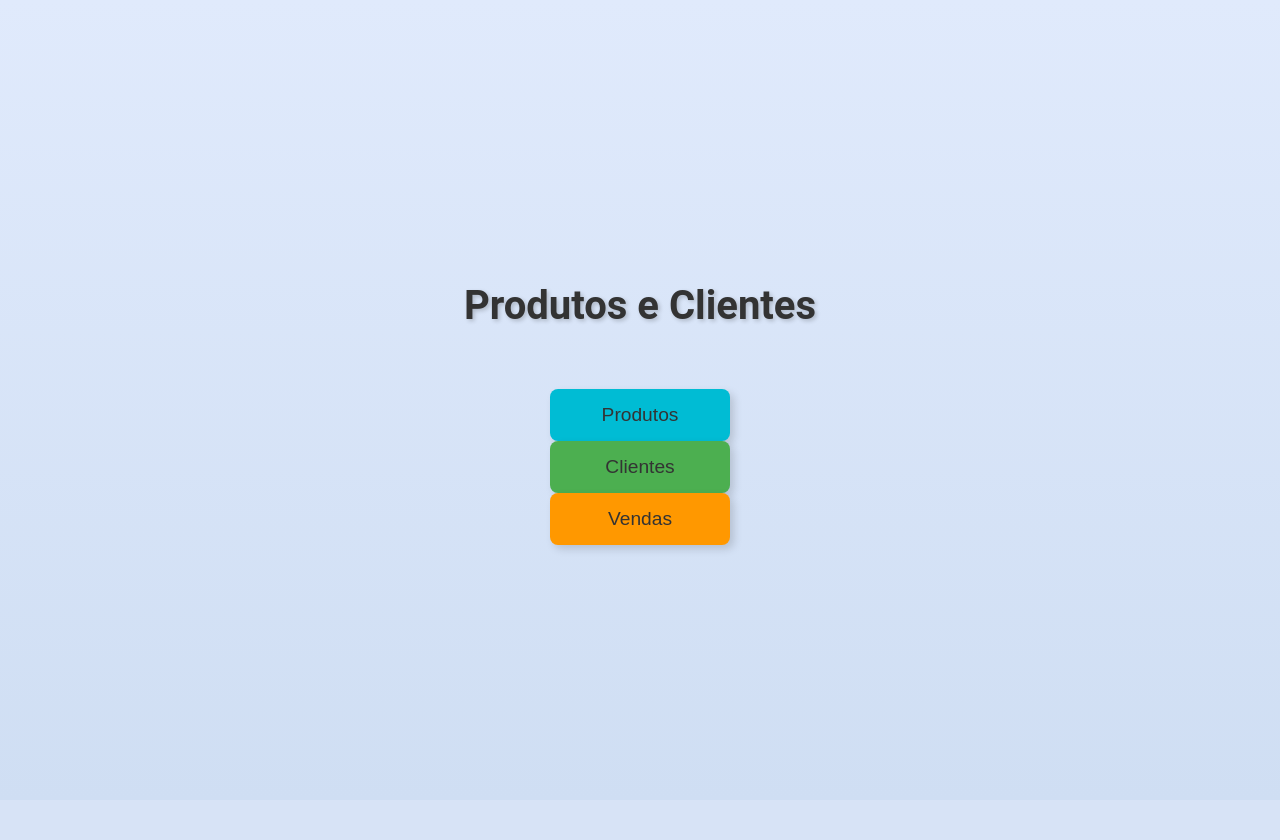
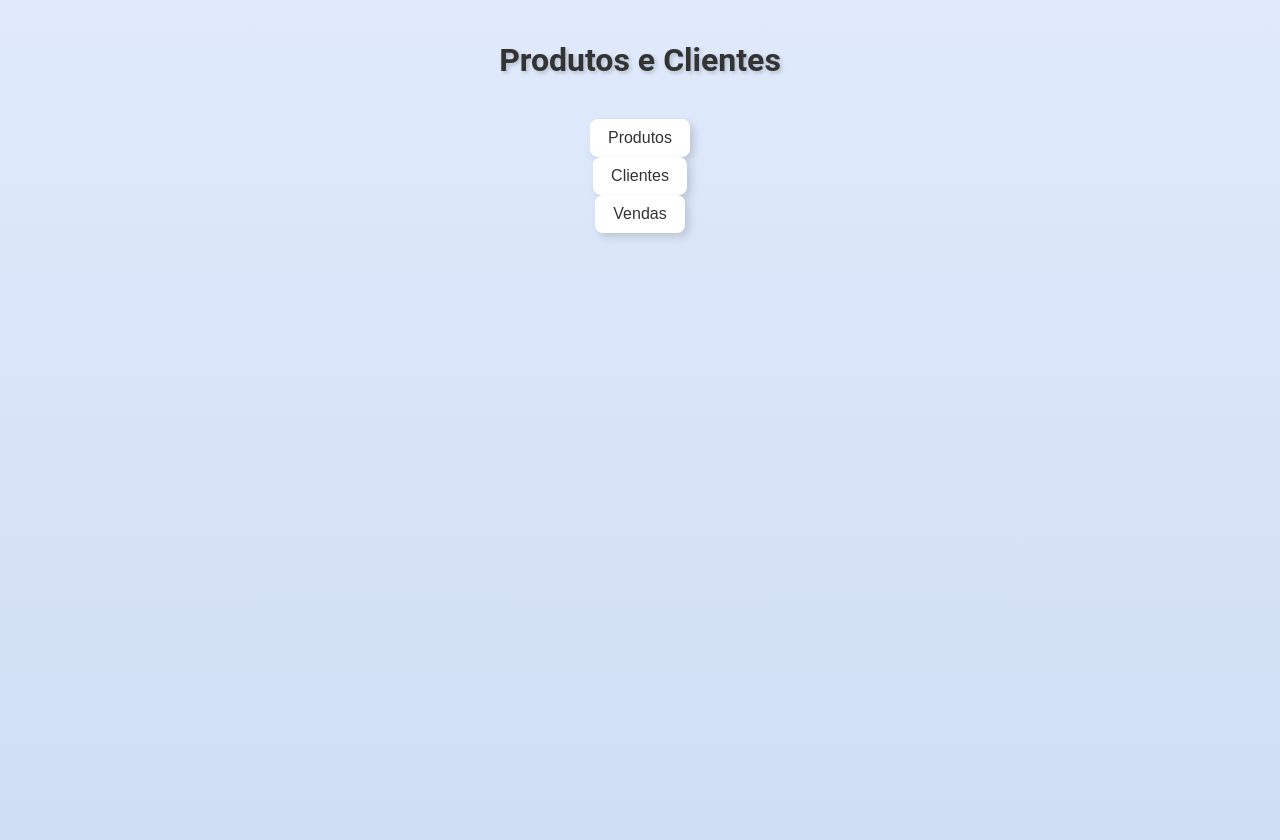
Before and after one commit to henriquefontes802/arommadb, a Flask app: page /home in a window 1280 px wide. Before the commit the page ends 551 px from the top, so only its background shows below. Run offline with Flask 3, Linux system fonts and the light colour scheme.

Commit message:
Update main3.css

```diff
--- a/static/css/main3.css
+++ b/static/css/main3.css
@@ -7,46 +7,70 @@ body {
     flex-direction: column;
     min-height: 100vh;
     align-items: center;
-    justify-content: center;
-    overflow-x: hidden;
+    padding: 20px; /* Adicionado padding ao body */
 }
 
 h1 {
     text-align: center;
     color: #333;
-    margin-bottom: 60px;
-    font-size: 2.5em;
+    margin-bottom: 40px;
+    font-size: 2em;
     text-shadow: 2px 2px 4px rgba(0, 0, 0, 0.2);
 }
 
-.buttons-container {
-    display: flex;
-    flex-wrap: wrap; /* Permite que os botões quebrem para a linha de baixo */
-    justify-content: center;
-    gap: 15px; /* Espaçamento entre os botões */
-    max-width: 90%; /* Evita que fiquem muito espalhados */
+table {
+    width: 90%; /* Largura da tabela */
+    max-width: 1200px; /* Largura máxima para tabelas grandes */
+    border-collapse: collapse;
+    box-shadow: 6px 6px 12px rgba(0, 0, 0, 0.15);
+    background-color: white;
+    margin-bottom: 40px;
+    border-radius: 8px; /* Bordas arredondadas na tabela */
+    overflow: hidden; /* Esconde o overflow para as bordas arredondadas */
+}
+
+th,
+td {
+    padding: 15px 20px;
+    text-align: left;
+    border-bottom: 1px solid #ddd;
+}
+
+.botoes-topo{
+    border-bottom: 10px solid transparent;
+}
+
+th {
+    background-color: #00bcd4;
+    color: white;
+    font-weight: 500;
+    text-transform: uppercase;
+    text-shadow: 1px 1px 2px rgba(0, 0, 0, 0.1); /* Sombra no texto do cabeçalho */
+}
+
+tr:hover {
+    background-color: #f0f0f0;
 }
 
 button {
-    position: relative; /* Para o efeito de brilho funcionar corretamente */
     background-color: #fff;
     color: #333;
-    padding: 15px 25px;
+    padding: 10px 18px;
     border: none;
     border-radius: 8px;
     cursor: pointer;
-    font-size: 1.2em;
+    font-size: 1em;
     font-weight: 500;
     box-shadow: 4px 4px 8px rgba(0, 0, 0, 0.15);
     transition: transform 0.3s ease, box-shadow 0.3s ease;
     transform-style: preserve-3d;
     backface-visibility: hidden;
-    min-width: 180px; /* Garante um tamanho mínimo para os botões */
+    position: relative;
+    overflow: hidden;
 }
 
-/* Efeito ao passar o mouse */
 button:hover {
-    transform: translateY(-5px) rotateX(5deg);
+    transform: translateY(-3px) rotateX(3deg);
     box-shadow: 6px 6px 12px rgba(0, 0, 0, 0.2);
 }
 
@@ -55,32 +79,36 @@ button:active {
     box-shadow: 2px 2px 4px rgba(0, 0, 0, 0.1);
 }
 
-/* Cores dos botões */
-.produtos {
-    background-color: #00bcd4;
-}
-
-.produtos:hover {
-    background-color: #00acc1;
-}
-
-.clientes {
+/* Cores específicas dos botões */
+.novoCliente,
+.novoProduto,
+.novaVenda {
     background-color: #4caf50;
 }
 
-.clientes:hover {
+.novoCliente:hover,
+.novoProduto:hover,
+.novaVenda:hover {
     background-color: #43a047;
 }
 
-.vendas {
+.alterarCliente {
     background-color: #ff9800;
 }
 
-.vendas:hover {
+.alterarCliente:hover {
     background-color: #fb8c00;
 }
 
-/* Efeito de brilho ao passar o mouse */
+.btn-excluir {
+    background-color: #f44336;
+}
+
+.btn-excluir:hover {
+    background-color: #d32f2f;
+}
+
+/* Efeito de brilho nos botões */
 button::before {
     content: "";
     position: absolute;
@@ -98,16 +126,19 @@ button:hover::before {
     opacity: 1;
 }
 
-/* Ajustes para telas menores */
-@media (max-width: 768px) {
-    .buttons-container {
-        flex-direction: column; /* No celular, os botões ficam um abaixo do outro */
-        align-items: center;
-        width: 100%;
+/* Estilos para telas menores (mantido e ajustado) */
+@media (max-width: 768px) { /* Ajustado o breakpoint */
+    table {
+        font-size: 14px;
+        width: 95%; /* Aumenta a largura em telas menores */
     }
 
-    button {
-        width: 90%; /* Os botões ocupam quase toda a largura da tela */
-        max-width: 300px; /* Evita que fiquem muito largos */
+    th,
+    td {
+        padding: 10px 12px;
+    }
+
+    h1 {
+        font-size: 1.5em;
     }
 }
```
